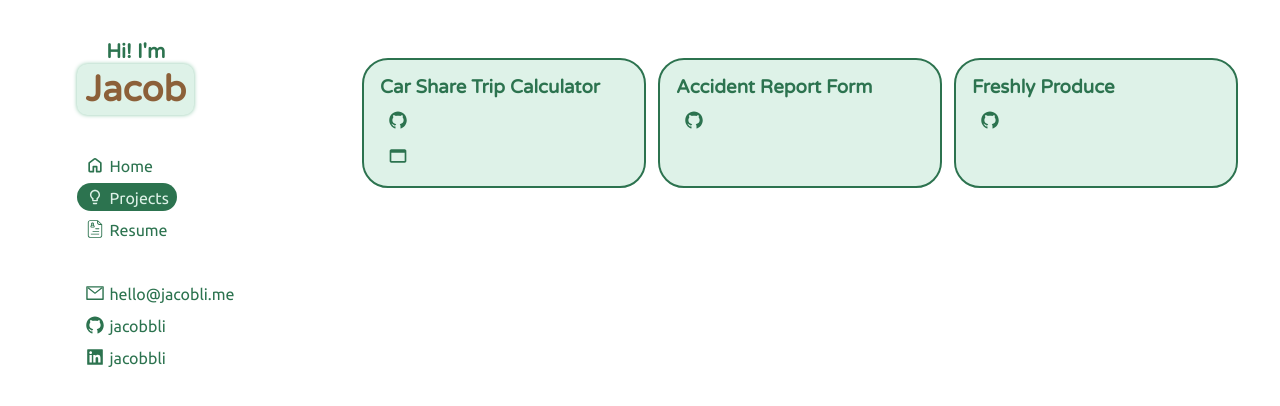
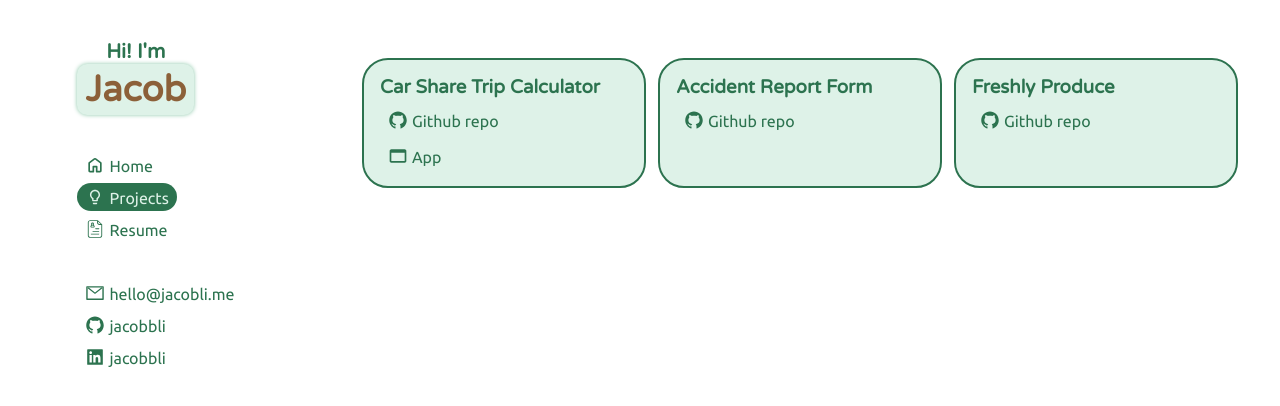
Before and after one commit to jacobbli/jacobbli.github.io, a Vue app: page /projects in a window 1280 px wide. Shown: the top 406 px of the page. Built offline with nearby package versions, Linux system fonts and the light colour scheme.

Commit message:
Fix external links

```diff
--- a/src/components/projects/ProjectCard.vue
+++ b/src/components/projects/ProjectCard.vue
@@ -1,11 +1,11 @@
 <template>
   <base-card :title="project.label">
     <div class="projectCard__content">
-      <base-link v-if="project.github != ''" :is-primary-color="true" label="Github repo" icon="Github"
-        @click="navigateTo(project.github)" />
+      <external-link v-if="project.github != ''" :is-primary-color="true" label="Github repo" icon="Github"
+        :url="project.github" />
 
-      <base-link v-if="project.app != ''" :is-primary-color="true" label="App" icon="App"
-        @click="navigateTo(project.app)" />
+      <external-link v-if="project.app != ''" :is-primary-color="true" label="App" icon="App"
+      :url="project.app" />
 
     </div>
   </base-card>
@@ -14,7 +14,7 @@
 <script setup>
 import { defineProps } from "vue";
 import BaseCard from "../BaseCard.vue";
-import BaseLink from "../BaseLink.vue";
+import ExternalLink from "../ExternalLink.vue";
 
 defineProps({
   project: {
@@ -22,10 +22,6 @@ defineProps({
     required: true,
   },
 });
-
-function navigateTo(target) {
-  window.open(target)
-}
 </script>
 
 <style lang="scss" scoped>
```
